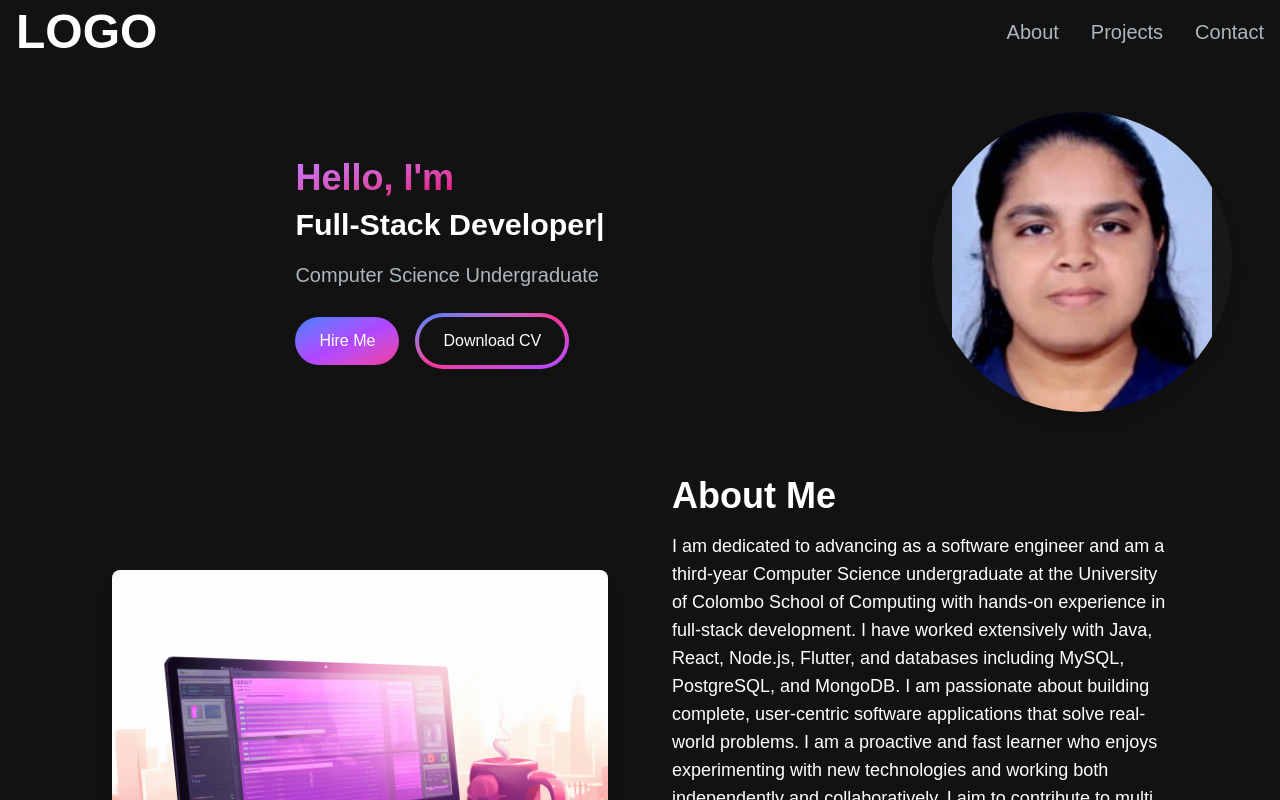
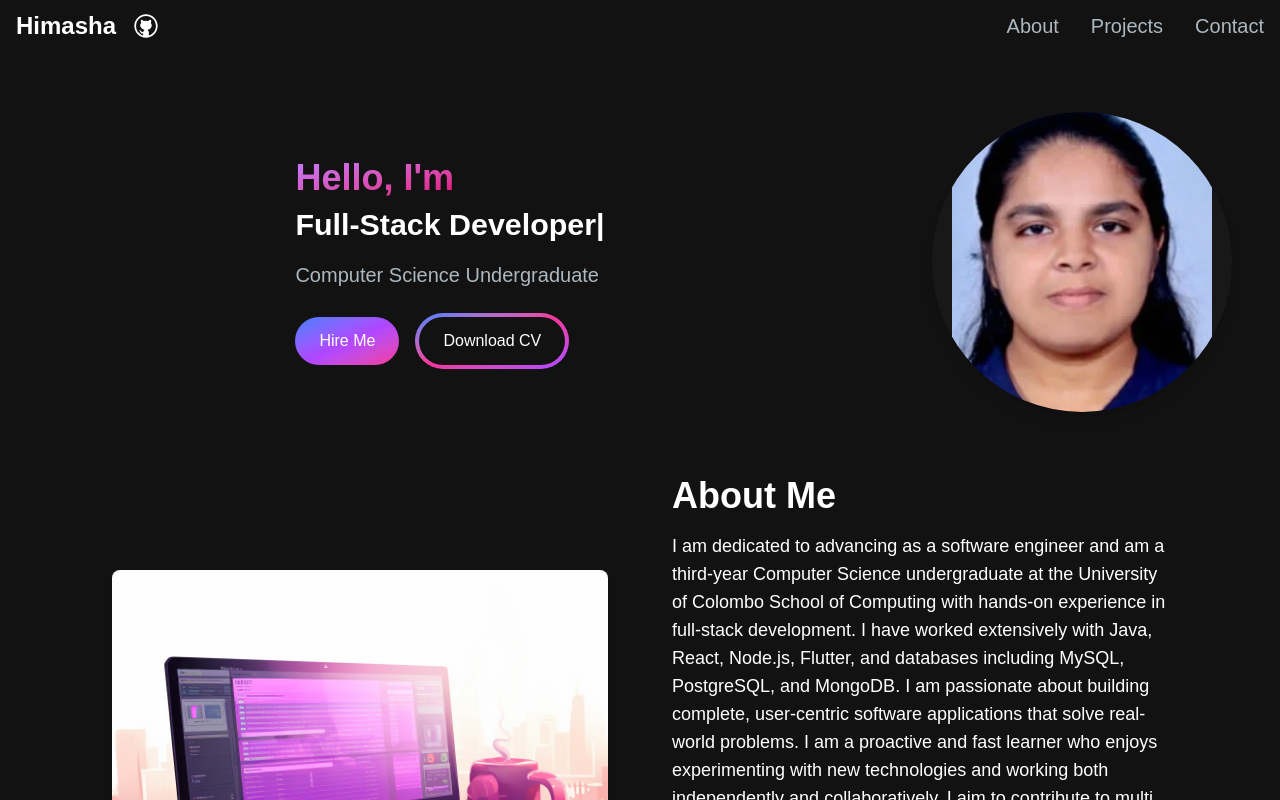
Before and after one commit to HimashaChinthani/my-Portfolio, a Next.js app: page / in a window 1280 px wide. Shown: the top 800 px of the page. Built offline with nearby package versions, Linux system fonts and the light colour scheme.

Commit message:
add github to navbar

```diff
--- a/app/components/NavBar.jsx
+++ b/app/components/NavBar.jsx
@@ -1,7 +1,8 @@
  "use client";
  import React, { useState } from 'react'
 import MenuOverlay from "./MenuOverlay"
- import Link from "next/link";
+import Link from "next/link";
+import Image from 'next/image'
 import NavLink from "./NavLink";
 import { Bars3Icon, XMarkIcon } from "@heroicons/react/24/solid";
 
@@ -26,7 +27,20 @@ const navLinks=[
    return (
      <nav className='fixed top-0 left-0 right-0 z-10 bg-[#121212] bg-opacity-100'>
         <div className='flex flex-wrap items-center justify-between mx-auto px-4 py-2'>
-            <Link href={"/"} className=" text-2xl md:text-5xl text-white font-semibold">LOGO</Link>
+            <div className="inline-flex items-center gap-3">
+              <Link href={"/"} aria-label="Home - Himasha" className="text-xl md:text-2xl text-white font-semibold">
+                Himasha
+              </Link>
+              <a
+                href="https://github.com/HimashaChinthani"
+                target="_blank"
+                rel="noopener noreferrer"
+                aria-label="Himasha on GitHub"
+                className="p-1 rounded hover:bg-slate-800"
+              >
+                <Image src="/github-icon.svg" alt="GitHub" width={28} height={28} />
+              </a>
+            </div>
             <div className='mobile-menu block md:hidden'>
                {navbarOpen ? (
   <button
```
